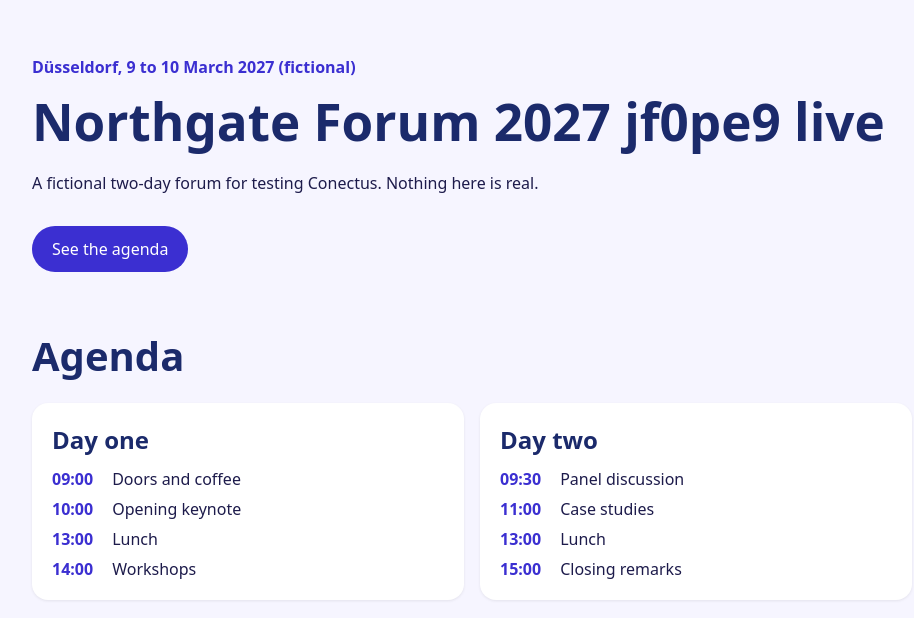
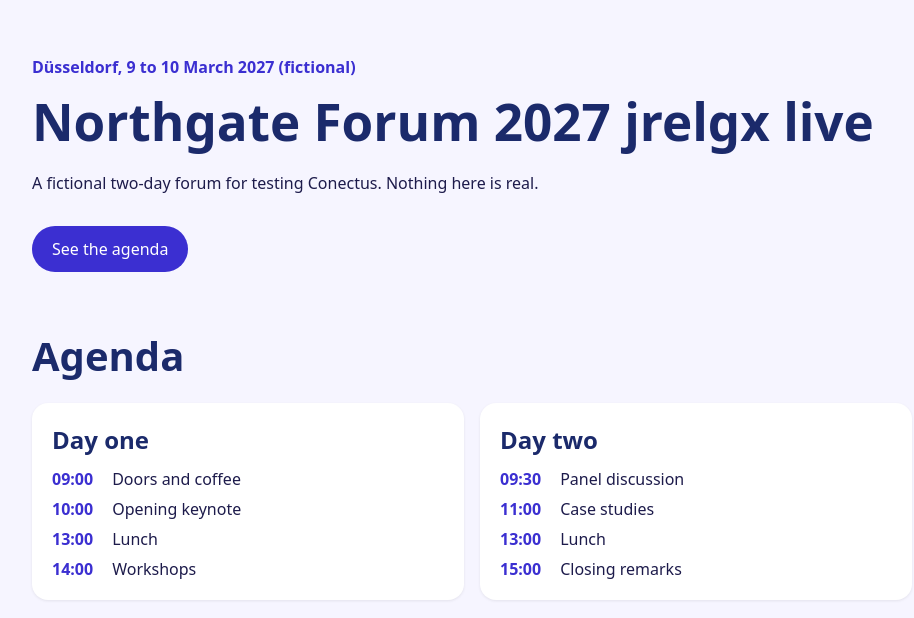
Before and after one commit to codemasterbrown7/conectus-wendy-test-site, a website built with Vite: page index.html in a window 1280 px wide. Shown: the whole page, without its empty margins (168-1082 px from the left). Built offline with nearby package versions, Linux system fonts and the light colour scheme.

Commit message:
Home page heading: Northgate Forum 2027 jrelgx live
Changes the main heading on the home page to read "Northgate Forum 2027 jrelgx live".

Proposed by Wendy through Conectus.

```diff
--- a/index.html
+++ b/index.html
@@ -10,7 +10,7 @@
     <main>
       <section class="hero">
         <p class="eyebrow">Düsseldorf, 9 to 10 March 2027 (fictional)</p>
-        <h1>Northgate Forum 2027 jf0pe9 live</h1>
+        <h1>Northgate Forum 2027 jrelgx live</h1>
         <p>A fictional two-day forum for testing Conectus. Nothing here is real.</p>
         <a class="cta" href="#agenda">See the agenda</a>
       </section>
```
